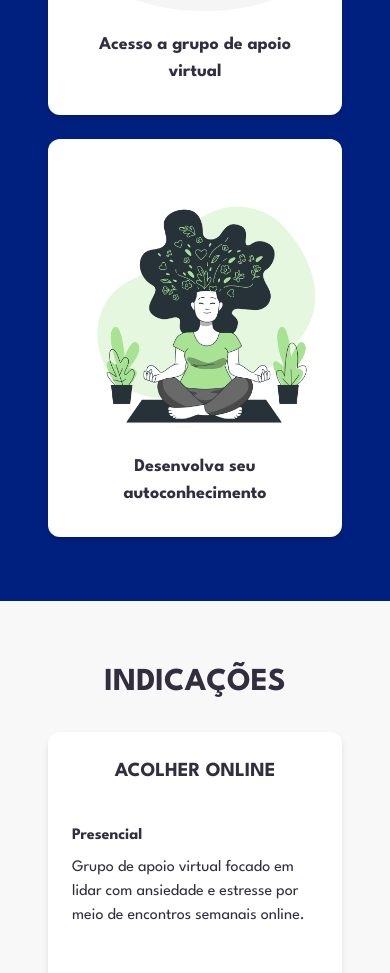
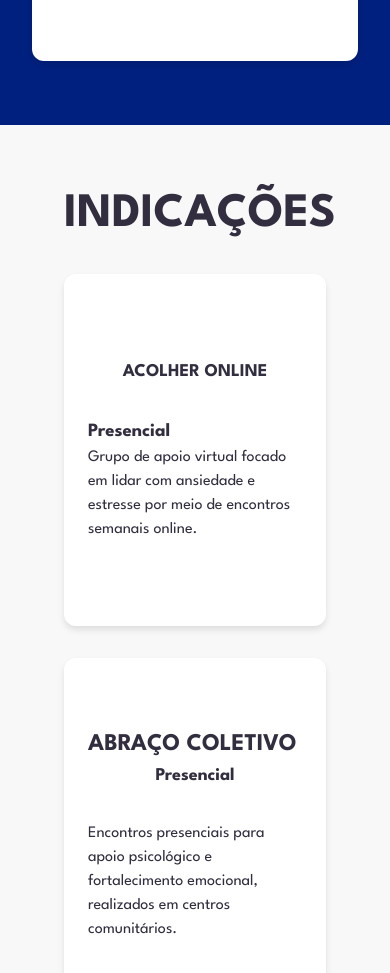
Before and after one commit to ingrydf12/coMind-Front, a React (Vite) app: page / in a window 390 px wide. Shown: the part 2960-3933 px from the top of the page. Built offline with nearby package versions, Linux system fonts and the light colour scheme.

Commit message:
fix indicacoes all and add media querie

```diff
--- a/src/components/Indicacoes/Indicacoes.jsx
+++ b/src/components/Indicacoes/Indicacoes.jsx
@@ -3,24 +3,23 @@ import '../../styles/Indicacoes.css';
 const Indicacoes = () => {
     return (
         <div className="Indicacoes">
+            <h1>INDICAÇÕES</h1>
             <div className="Indicacoes-text">
-        <h1>INDICAÇÕES</h1>
                 <div className="card1">
                     <h2>ACOLHER ONLINE</h2>
                     <h3>Presencial </h3>
                     <p>Grupo de apoio virtual focado em lidar com ansiedade e estresse por meio de encontros semanais online. </p>
                 </div>
                 <div className="card2">
-          <h4>ABRAÇO COLETIVO</h4>
-          <h5>Presencial</h5>
+                    <h2>ABRAÇO COLETIVO</h2>
+                    <h3>Presencial</h3>
                     <p>Encontros presenciais para apoio psicológico e fortalecimento emocional, realizados em centros comunitários. </p>
                 </div>
                 <div className="card3">
-          <h6>CONEXÃO VIRTUAL</h6>
-          <h7>Remoto</h7>
+                    <h2>CONEXÃO VIRTUAL</h2>
+                    <h3>Remoto</h3>
                     <p>Sessões online voltadas para jovens em busca de suporte emocional e autoconhecimento. </p>
                 </div>
-
             </div>
         </div>
     );
--- a/src/styles/Indicacoes.css
+++ b/src/styles/Indicacoes.css
@@ -4,49 +4,65 @@
   box-sizing: border-box;
 }
 
-.Indicacoes { color: #322D3F;
+.Indicacoes {
+  color: #322D3F;
   background-color: #F8F8F8;
   text-align: center;
-    padding: 4rem 2rem;
+  padding: 4rem;
+  height: 100%;
 }
 
 .Indicacoes-text {
-    max-width: 1000px;
-    margin: 0 auto;
+  display: flex;
+  justify-content: center;
+  gap: 2rem;
 }
 
 .Indicacoes h1 {
-    font-size: 2rem;
+  font-size: 3rem;
   font-weight: bold;
   margin-bottom: 2rem;
 }
 
-  .card1, .card2, .card3 {
+.card1,
+.card2,
+.card3 {
   background-color: white;
   padding: 1.5rem;
   border-radius: 12px;
   box-shadow: 0 4px 6px rgba(0, 0, 0, 0.1);
-    text-align: left;
-    max-width: 300px;
+  text-align: start;
+  max-width: 20%;
+  min-height: 22rem;
+  align-content: center;
   display: inline-block;
   vertical-align: top;
-    margin: 0 1rem;
 }
 
-  .card1 h2, .card2 h4, .card3 h6 {
-    font-size: 1.25rem;
-    font-weight: bold;
-    margin-bottom: 0.5rem;
-  }
-
-  .card1 h3, .card2 h5, .card3 h7 {
-    font-size: 1rem;
-    font-weight: bold;
-    color: #322D3F;
-    margin-bottom: 0.5rem;
-  }
-
-  .card1 p, .card2 p, .card3 p {
+.card1 p,
+.card2 p,
+.card3 p {
   font-size: 1rem;
   color: #322D3F;
 }
+
+.card1:hover,
+.card2:hover,
+.card3:hover {
+  transform: scale(1.05);
+  transition: transform 0.4s cubic-bezier(0.34, 1.56, 0.64, 1);
+}
+
+
+@media only screen and (max-width: 600px) {
+  .Indicacoes-text {
+    flex-direction: column;
+  }
+
+  .card1,
+  .card2,
+  .card3 {
+    max-width: 100%;
+  }
+
+}
```
Lines whose indentation alone changed are shown as unchanged.
